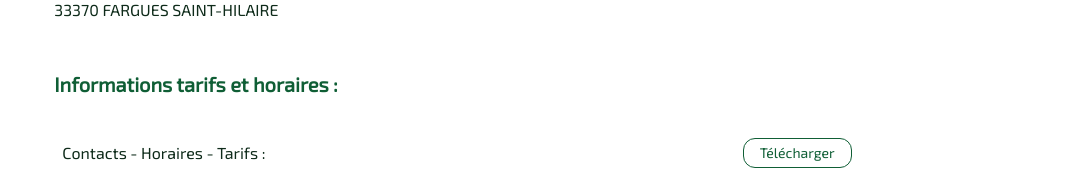
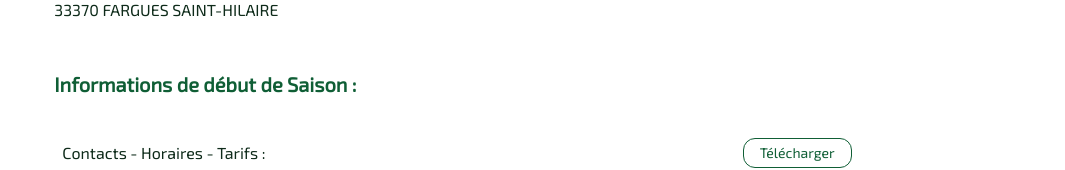
Before and after one commit to ttfarguais/ttfarguais, a Next.js app: page /inscription in a window 1280 px wide. Shown: the part 456-626 px from the top of the page, without its empty margins (183-1248 px from the left). Built offline with nearby package versions, Linux system fonts and the light colour scheme.

Commit message:
Update Inscription.jsx

```diff
--- a/app/src/components/Main/Inscription/Inscription.jsx
+++ b/app/src/components/Main/Inscription/Inscription.jsx
@@ -30,7 +30,7 @@ export default function Inscription({ times, documents, inscriptionFile }) {
 
         <section className="flex flex-col mb-8 ">
           <h2 className="mb-8 text-xl font-extrabold text-solid mt-4">
-            Informations tarifs et horaires :
+            Informations de début de Saison :
           </h2>
           <div className="flex items-center justify-between hover:bg-contrast-2 p-2 rounded-xl">
             <p className="mr-4">{inscriptionFile.name} :</p>
```
